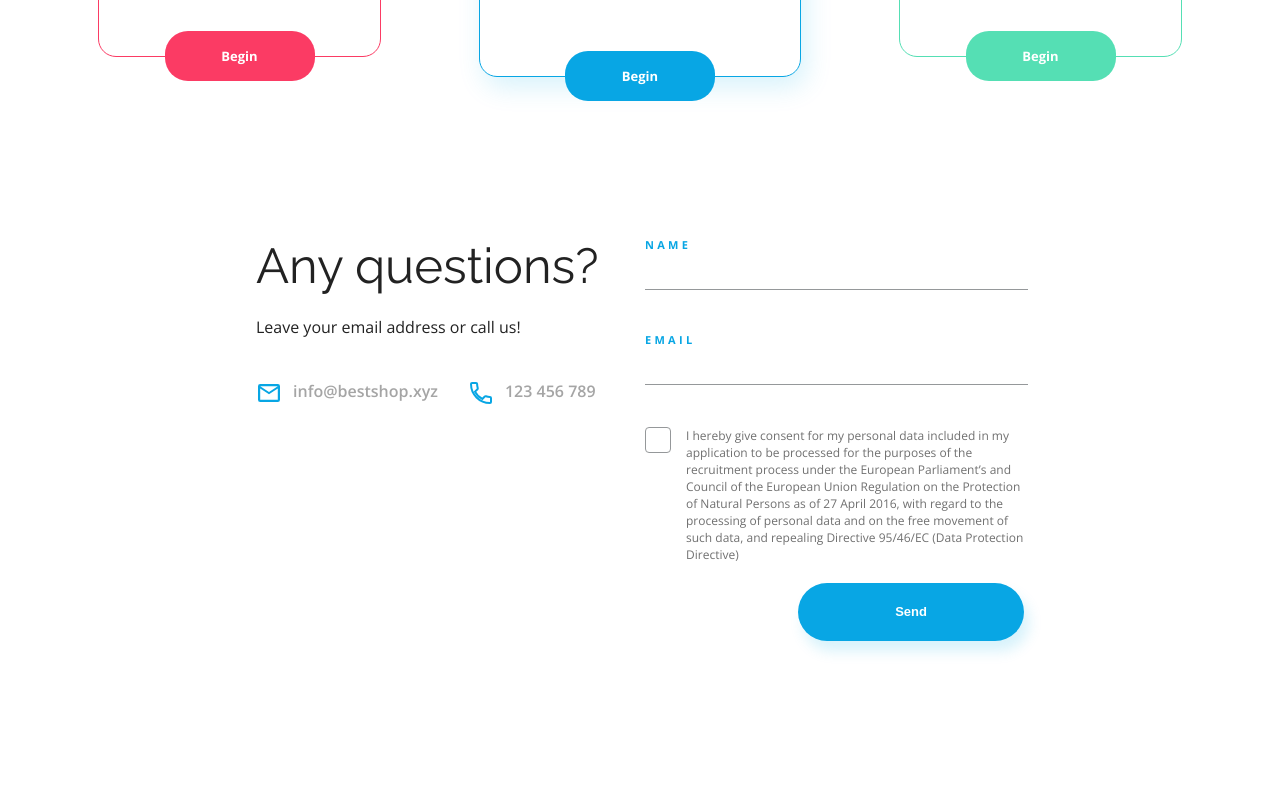
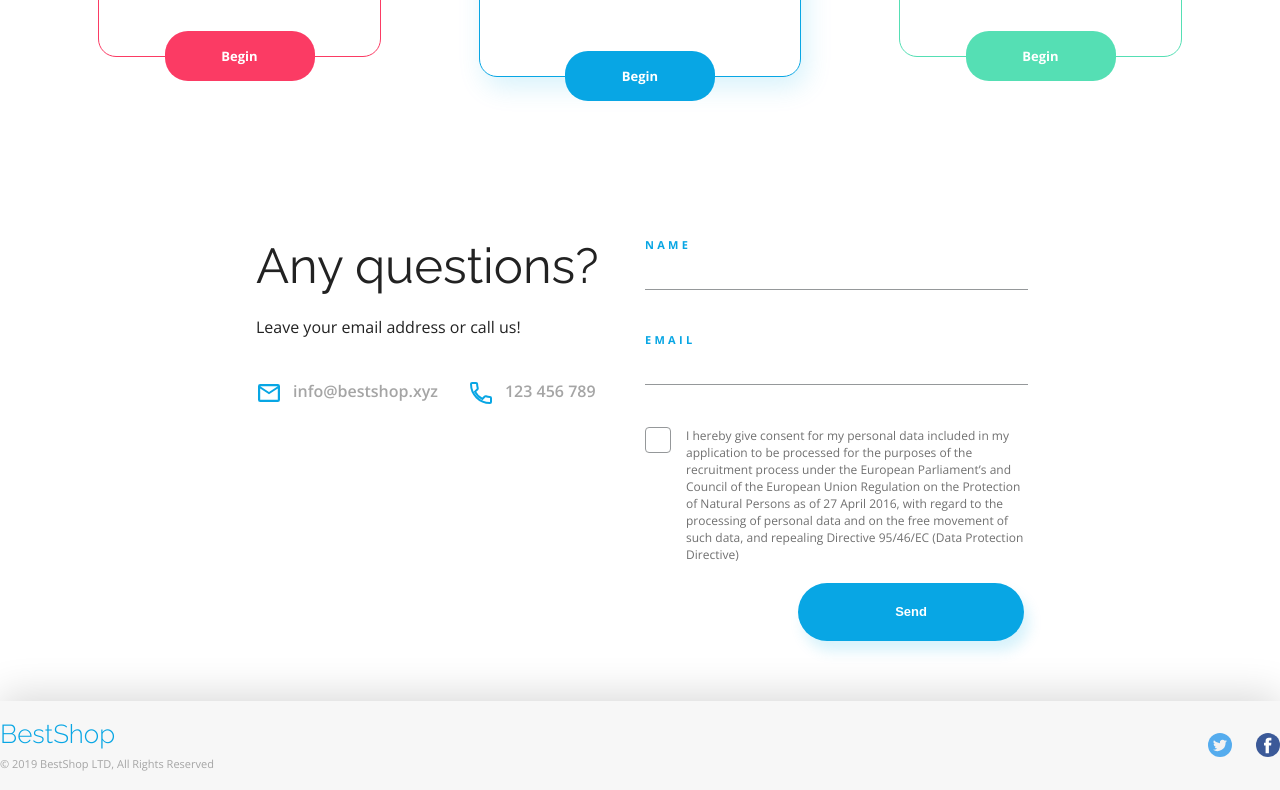
Before and after one commit to datapiotr/BestShop, a plain HTML site: page index.html in a window 1280 px wide. Shown: the part 3353-4143 px from the top of the page. Before the commit the page ends 4054 px from the top, so only its background shows below. Drawn offline with nearby package versions, Linux system fonts and the light colour scheme.

Commit message:
Dodanie sekcji stopka

```diff
--- a/css/style.css
+++ b/css/style.css
@@ -15,6 +15,7 @@
 .container {
     max-width: 1352px;
     margin: 0 auto;
+    height: 100%;
 }
 
 /* HEADER */
@@ -624,3 +625,38 @@ p.limited {
     margin-top: 20px;
     align-self: flex-end;
 }
+
+/* FOOTER */
+
+.footer {
+    height: 89px;
+    box-shadow: 0px -5px 40px #00000029;
+    background-color: var(--light-grey);
+}
+
+.footerbox {
+    display: flex;
+    justify-content: space-between;
+    align-items: center;
+    height: 100%;
+}
+
+.footerbox__logo__logo {
+    font-family: var(--font1);
+    font-size: 26px;
+    line-height: 30px;
+    font-weight: 300;
+    color: var(--primary);
+    margin-bottom: 7px;
+}
+
+.footerbox__logo__copy {
+    font-family: var(--font2);
+    font-size: 11px;
+    line-height: 15px;
+    color: var(--grey);
+}
+
+.twitter {
+    margin-right: 20px;
+}
--- a/index.html
+++ b/index.html
@@ -156,5 +156,19 @@
             </form>
         </div>
     </section>
+    <footer class='footer'>
+        <div class="container">
+            <div class="footerbox">
+                <div class="footerbox__logo">
+                    <p class='footerbox__logo__logo'>BestShop</p>
+                    <p class='footerbox__logo__copy'>&copy 2019 BestShop LTD, All Rights Reserved</p>
+                </div>
+                <div class="footerbox__icons">
+                    <img class='twitter' src="./assets/Twitter.svg" alt="Twitter">
+                    <img class='fb' src="./assets/Facebook.svg" alt="Facebook">
+                </div>
+            </div>
+        </div>
+    </footer>
 </body>
 </html>
```
